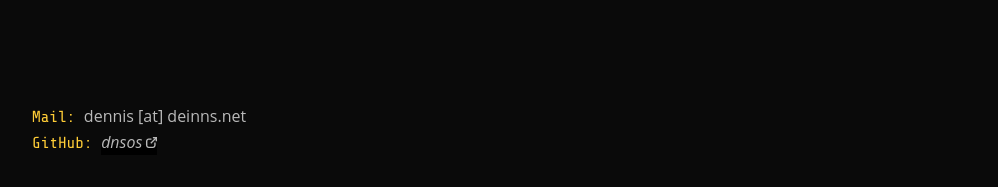
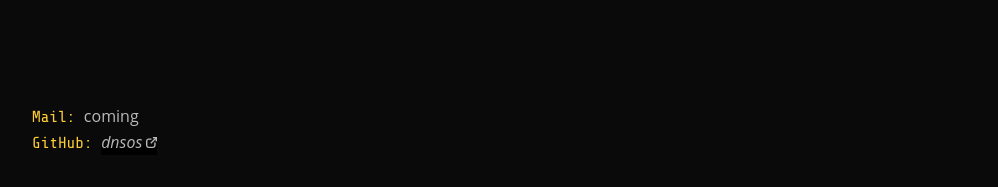
Before and after one commit to dnsos/deinns, a Jekyll site: the page built from index.html, in a window 1280 px wide. Shown: the part 663-850 px from the top of the page, without its empty margins (128-1126 px from the left). Built offline with Jekyll 4.4.1, drawn with Linux system fonts in a browser that asks for light colours.

Commit message:
Removed email adress
For as long as website's not online

```diff
--- a/_includes/contact.html
+++ b/_includes/contact.html
@@ -1,7 +1,7 @@
 <section class="row">
   <section class="four columns contact">
     <ul>
-      <li><span>Mail: </span>dennis [at] deinns.net</li>
+      <li><span>Mail: </span>coming</li>
       <li><span>GitHub: </span><a href="https://github.com/dnsos" target="_blank">dnsos</a></li>
     </ul>
   </section>
```
